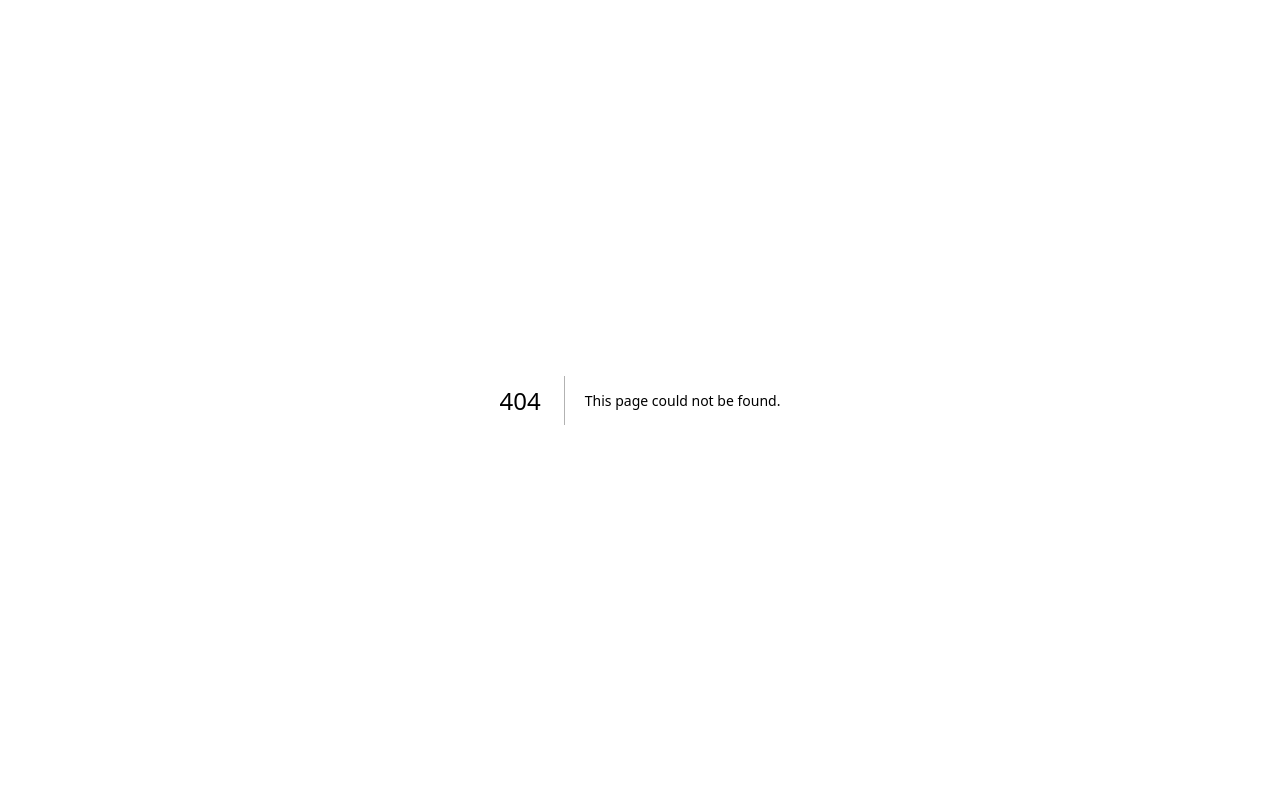
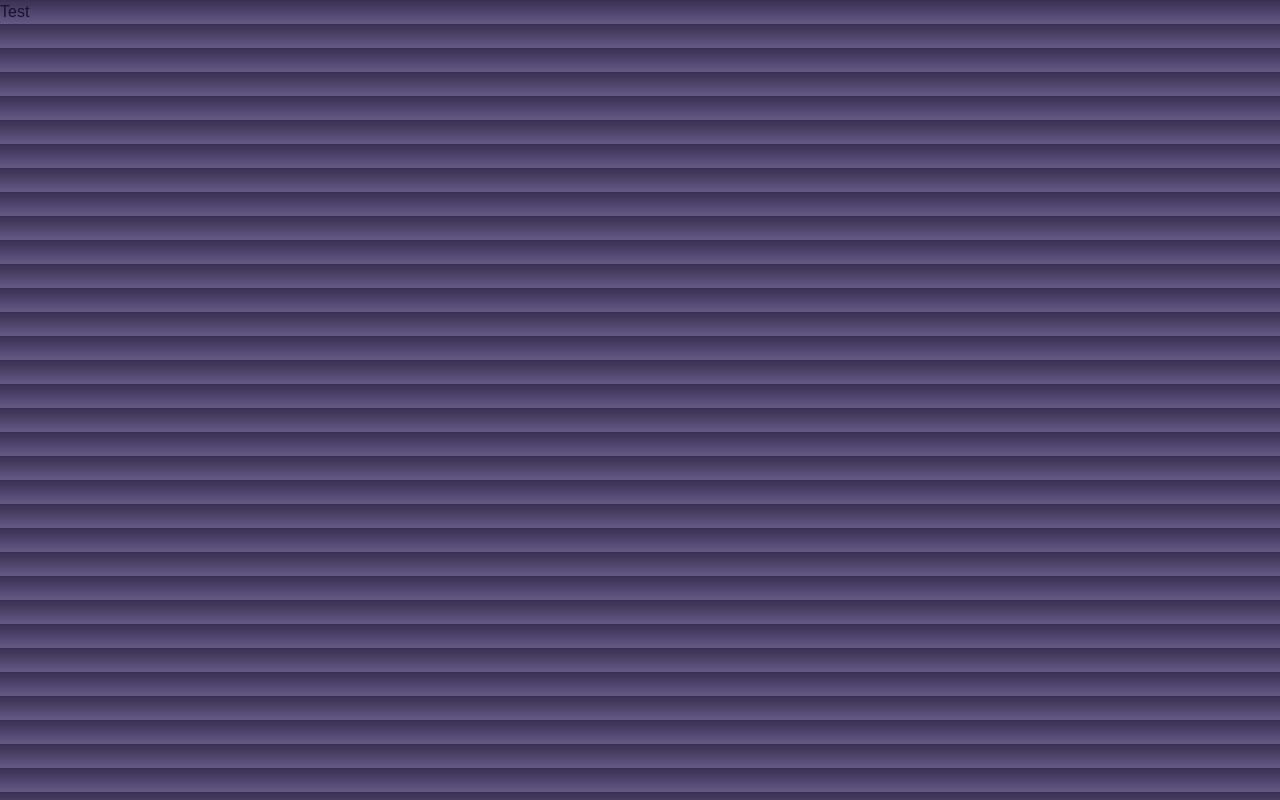
Before and after one commit to KXzeno/karnovah-blog, a Next.js app: page /about in a window 1280 px wide. Before the commit this address had no page. Built offline with nearby package versions, Linux system fonts and the light colour scheme; a web font is replaced by a local one.

Commit message:
Add placeholder pages to test routers

```diff
--- /dev/null
+++ b/app/about/page.jsx
@@ -0,0 +1,9 @@
+import React from 'react';
+
+export default function About() {
+  return (
+    <>
+      Test
+    </>
+  );
+}
--- /dev/null
+++ b/app/posts/page.jsx
@@ -0,0 +1,9 @@
+import React from 'react';
+
+export default function Posts() {
+  return (
+    <>
+      Test
+    </>
+  );
+}
--- /dev/null
+++ b/app/recent/page.jsx
@@ -0,0 +1,9 @@
+import React from 'react';
+
+export default function Recent() {
+  return (
+    <>
+      Test
+    </>
+  );
+}
```
